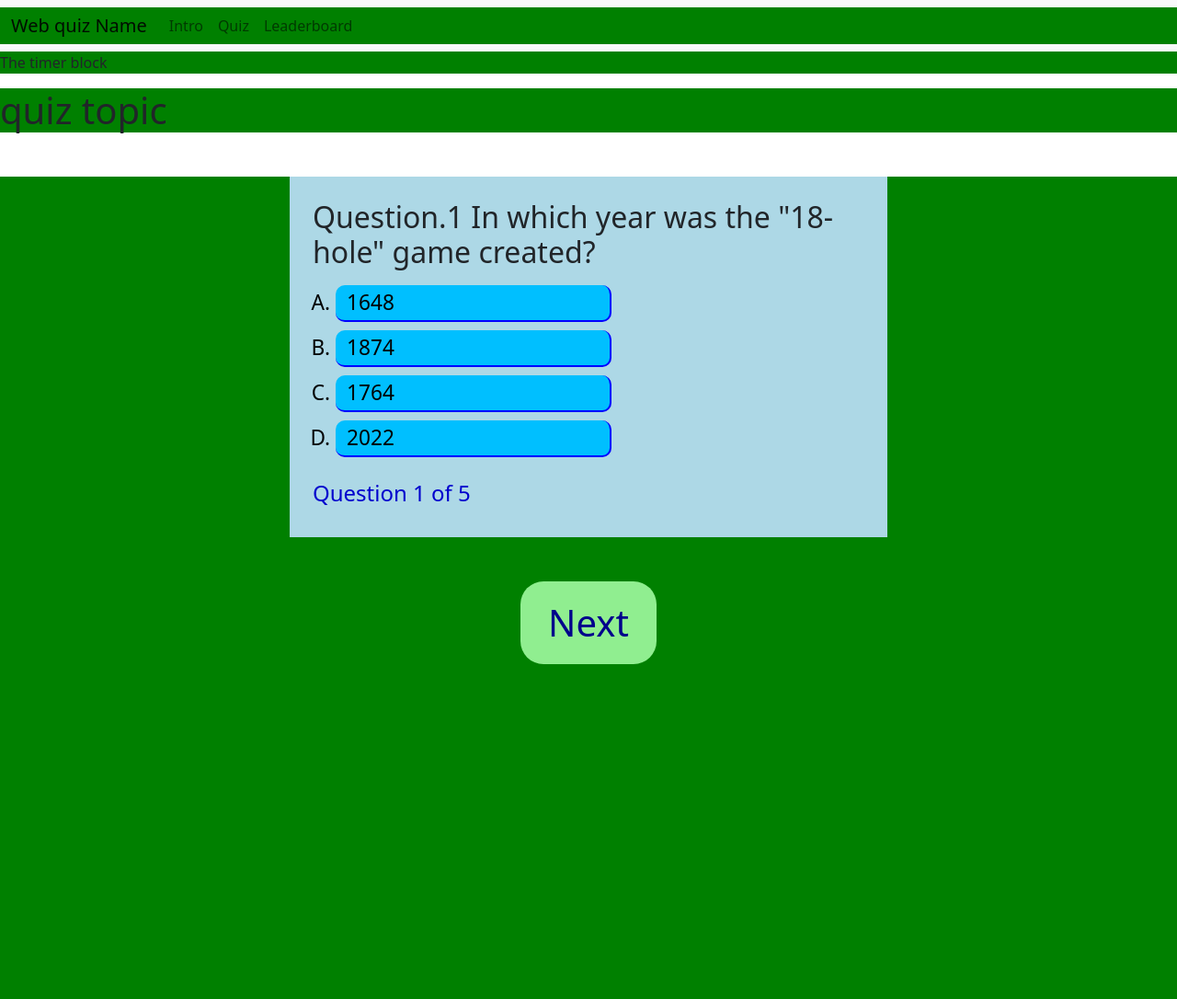
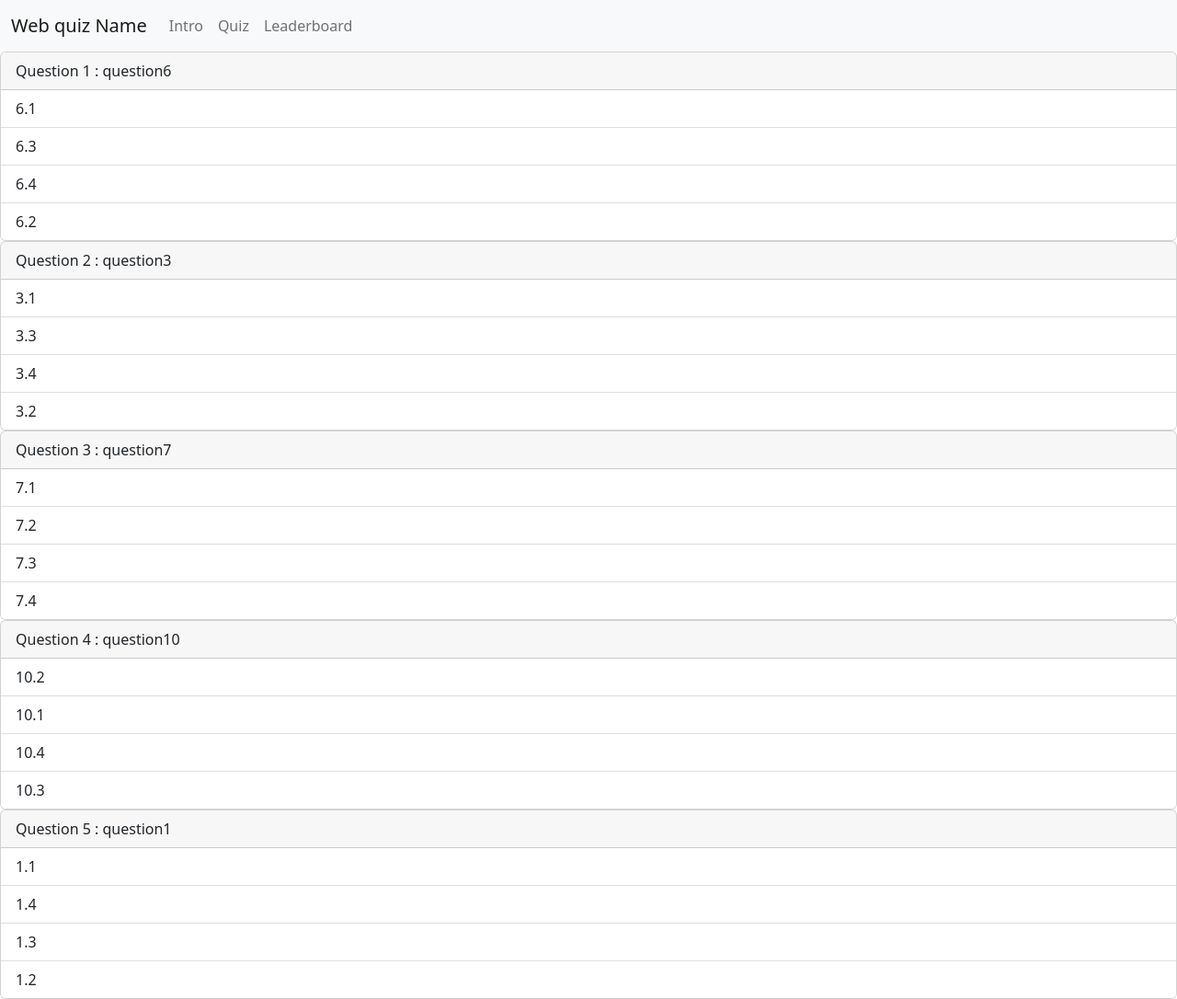
Before and after one commit to HYuuuu-165/web-quiz, a Flask app: page /home in a window 1280 px wide. Shown: the whole page at 92% size. Before the commit the page ends 722 px from the top, so only its background shows below. Run offline with Flask 2, Linux system fonts and the light colour scheme; data comes from the database, SQL or seed files in the repository; both versions use the stored data as it was after the commit.

Commit message:
show quiz

```diff
--- /dev/null
+++ b/etc/defaults.cfg
@@ -0,0 +1,15 @@
+[config]
+debug = True
+ip_address = 0.0.0.0
+prot = 5000
+url = http://127.0.0.1:5000/
+SECRET_KEY = b'\xech\xd7)\x90Q\x1a\xd1\xde\x12\xc9\xab\x87M\xbc\x93MLx0\xe5gE\xe0'
+
+[logging]
+name = loggingapp.log
+location = var/
+level = DEBUG
+
+[quiz_db]
+name = quiz.db
+location = var/quiz.db
--- a/main.py
+++ b/main.py
@@ -1,21 +1,155 @@
-from flask import Flask, redirect, url_for, request, render_template
+from flask import Flask, redirect, url_for, request, render_template, flash, g, session
+import configparser
+import logging
+from logging.handlers import RotatingFileHandler
+import sqlite3
+from functools import wraps
+import random
 
 app = Flask(__name__)
 
 
+# config
+def init(app):
+    config = configparser.ConfigParser()
+    try:
+        config_location = 'etc/defaults.cfg'
+        config.read(config_location)
+
+        app.config['SECRET_KEY'] = config.get('config', 'SECRET_KEY')
+
+        app.config['DEBUG'] = config.get('config', 'debug')
+        app.config['ip_address'] = config.get('config', 'ip_address')
+        app.config['url'] = config.get('config', 'url')
+
+        app.config['log_file'] = config.get('logging', 'name')
+        app.config['log_location'] = config.get('logging', 'location')
+        app.config['log_level'] = config.get('logging', 'level')
+
+        app.config['db_location'] = config.get('quiz_db', 'location')
+    except:
+        print("Couldn't read configs from: ", config_location)
+
+
+# logging
+def logs(app):
+    log_pathname = app.config['log_location'] + app.config['log_file']
+    file_handler = RotatingFileHandler(log_pathname, maxBytes=1024 * 1024 * 10, backupCount=1024)
+    file_handler.setLevel(app.config['log_level'])
+    formatter = logging.Formatter('%(levelname)s | %(asctime)s | %(module)s | %(funcName)s | %(message)s')
+    file_handler.setFormatter(formatter)
+    app.logger.setLevel(app.config['log_level'])
+    app.logger.addHandler(file_handler)
+
+
+init(app)
+logs(app)
+
+
+# database
+def get_db():
+    connection = sqlite3.connect('var/quiz.db')
+    cursor = connection.cursor()
+    location = app.config['db_location']
+    with app.app_context():
+        db = getattr(g, 'db', None)
+        if db is None:
+            db = sqlite3.connect(location)
+            g.db = db
+
+            # table 1: quiz
+            cursor.execute('drop table if exists quiz')
+            cursor.execute('create table quiz (id int, question text, answer text)')
+            release_list_1 = [(1, 'question1', 'answer1'),
+                              (2, 'question2', 'answer2'),
+                              (3, 'question3', 'answer3'),
+                              (4, 'question4', 'answer4'),
+                              (5, 'question5', 'answer5'),
+                              (6, 'question6', 'answer6'),
+                              (7, 'question7', 'answer7'),
+                              (8, 'question8', 'answer8'),
+                              (9, 'question9', 'answer9'),
+                              (10, 'question10', 'answer10')]
+
+            cursor.executemany('insert into quiz values (?, ?, ?)', release_list_1)
+
+            # table 2:options
+            cursor.execute('drop table if exists options')
+            cursor.execute('create table options (id int, option_1 text, option_2 text, option_3 text, option_4 text)')
+            release_list_2 = [(1, '1.1', '1.2', '1.3', '1.4'),
+                              (2, '2.1', '2.2', '2.3', '2.4'),
+                              (3, '3.1', '3.2', '3.3', '3.4'),
+                              (4, '4.1', '4.2', '4.3', '4.4'),
+                              (5, '5.1', '5.2', '5.3', '5.4'),
+                              (6, '6.1', '6.2', '6.3', '6.4'),
+                              (7, '7.1', '7.2', '7.3', '7.4'),
+                              (8, '8.1', '8.2', '8.3', '8.4'),
+                              (9, '9.1', '9.2', '9.3', '9.4'),
+                              (10, '10.1', '10.2', '10.3', '10.4'), ]
+            cursor.executemany('insert into options values (?, ?, ?, ?, ?)', release_list_2)
+
+            connection.commit()
+            cursor.execute('select * from quiz')
+            data_quiz = cursor.fetchall()
+            cursor.execute('select * from options')
+            data_options = cursor.fetchall()
+
+    return data_quiz, data_options
+
+
+# close db
+@app.teardown_appcontext
+def close_db_connection(exception):
+    db = getattr(g, 'db', None)
+    if db is not None:
+        db.close()
+
+
+# quiz
+# intro page
 @app.route('/')
 def info():
+    # check config
+    print(app.config['SECRET_KEY'])
+    this_route = url_for('info')
+    app.logger.info('log info: ' + this_route)
     return render_template('info.html')
 
 
+@app.route('/start_quiz', methods=['POST'])
+def start_quiz():
+    print('button pressed')
+    return redirect(url_for('.home'))
+
+
+# quiz page
 @app.route('/home')
 def home():
-    return render_template('home.html')
+    data_question, data_options = get_db()
+
+    # random question and show 5
+    quizs = random.sample(data_question, 5)
+    ordered_options = []
+    for q in quizs:
+        for o in data_options:
+            if q[0] == o[0]:
+                ordered_options.append(o)
+
+    # random options
+    options = []
+    for i in ordered_options:
+        new_op = [i[0]]
+        ops = i[1:10]
+        new_op += random.sample(ops, 4)
+        options.append(new_op)
+
+    # return options
+    return render_template('home.html', quizs=quizs, options=options)
 
 
-@app.route('/timeout')
-def timeout():
-    return render_template('timeout.html')
+@app.route('/home/<e>/<x>', methods=['POST', 'GET'])
+def judge(e, x):
+    print(x)
 
 
 @app.route('/leaderboard')
@@ -28,64 +162,7 @@ def page_not_find(error):
     return 'Opps, page you requested is not exsit yet', 404
 
 
-"""
-@app.route('/a')
-def a():
-	return redirect(url_for('hello_world'))
-
-@app.route('/b')
-def b():
-	start = '<img src = "'
-	end = '">'
-	url = url_for('static', filename = 'vmask.jpg')
-	return start+url+end, 200
-
-@app.route('/c', methods = ['GET', 'POST'])
-def c():
-	if request.method == 'GET':
-		page = '''
-		<html><body>
-			<form action = '' method = 'POST' name = 'form'>
-			<label for='name'>Name:<label>
-			<input type = 'text' name = 'name' id = 'name'/>
-			<input type = 'submit' name = 'submit' id = 'submit'/>
-			</form>
-		</body></html>
-		'''
-		return page
-	else:
-		print(request.form)
-		name = request.form['name']
-		return 'Hello ' +  name
-
-@app.route('/')
-@app.route('/d/<name>') #construct page with variables
-def d(name=None):
-	return render_template('hello.html', name = name)
-
-@app.route('/e/') #construct html with parameters
-def e():
-	name = request.args.get('name','an alter one when name is not provide')
-	return 'Hello %s' %name
-
-@app.route('/f/', methods = ['GET', 'POST']) # get files than para/vari
-def f():
-	if request.method == 'POST':
-		f = request.files['datafile']
-		print(f)
-		f.save('static/uploads/upload.png')
-		return 'File Uploaded'
-	else:
-		page='''
-			<html><body>
-				<form action = '' method = 'post' name = 'form' enctype = 'multipart/form-data'>
-				<input type = 'file' name = 'datafile'/>
-				<input type = 'submit' name = 'submit' id = 'submit'/>
-				</form>
-			</body></html>
-			'''
-		return page, 200
-
+# run
 if __name__ == '__main__':
-	app.run(host = '0.0.0.0', debug = True)
-"""
+    init(app)
+    app.run()
--- a/templates/base.html
+++ b/templates/base.html
@@ -3,7 +3,7 @@
 <head>
 	<title>{%block title%}{%endblock%}</title>
 	<link href="https://cdn.jsdelivr.net/npm/bootstrap@5.2.2/dist/css/bootstrap.min.css" rel="stylesheet" integrity="sha384-Zenh87qX5JnK2Jl0vWa8Ck2rdkQ2Bzep5IDxbcnCeuOxjzrPF/et3URy9Bv1WTRi" crossorigin="anonymous">
-    <link rel="stylesheet" href="quiz.css">
+
 <head/>
 
 <body>
@@ -20,11 +20,11 @@
 					</li>
 
                     <li class="nav-item">
-                        <a class="nav-link" href="home">Quiz</a>
+                        <a class="nav-link" href="/home">Quiz</a>
                     </li>
 
 					<li class="nav-item">
-						<a class="nav-link" href="leaderboard">Leaderboard</a>
+						<a class="nav-link" href="/leaderboard">Leaderboard</a>
 					</li>
 
 				</ul>
--- a/templates/home.html
+++ b/templates/home.html
@@ -1,36 +1,46 @@
 {% extends 'base.html' %}
+
+{% block head %}
+    <style>
+        div#quiz-boxes {
+                margin: 3%;
+                margin-left:10%;
+                margin-right: 10%;
+                }
+        li.list-group-item:hover {
+                background-color:lightgrey;
+                }
+    </style>
+{% endblock %}
+
 {% block content %}
-	<p>The timer block</p>
-	<h1 id="title">quiz topic</h1>
+    <!-- make question container -->
+    {% for i in quizs %}
+        <div id = 'quiz-boxes' class="card" style="width: auto;">
+            <div id="{{i[1]}}" class="card-header" >
+                Question {{quizs.index(i)+1}} : {{i[1]}}
+            </div>
+            <ul class="list-group list-group-flush">
+                {% for e in options if e[0] == i[0] %}
+                    {% for x in e if e.index(x) != 0 %}
+                        {# SyntaxError: missing ) after argument list #}
+                            <li id="{{x}}" class="list-group-item" onclick = "judge({{e[0]}}, '{{x}}' )"> {{x}} </li>
+                    {% endfor %}
+                {% endfor %}
+            </ul>
+        </div>
+    {% endfor %}
 
-	<!-- make question container -->
-	<div id="container">
-    		<div class="questions">
-        	<h2 id="question"></h2>
-        	<!-- An ordered list of items with number -->
-        	<ol type="A">
-            		<li class="option"><span id="option0" onclick="scoring(this)"></span></li>
-            		<li class="option"><span id="option1" onclick="scoring(this)"></span></li>
-            		<li class="option"><span id="option2" onclick="scoring(this)"></span></li>
-            		<li class="option"><span id="option3" onclick="scoring(this)"></span></li>
-        	</ol>
-        	<h4 id="stage"></h4>
-    		</div>
+<script>
+    //change color after click, one choice, change answer
+    function judge(quiz_index,choice){
+        if(flags.selected == false){
+            li = document.getElementById(choice);
+            li.style.backgroundColor = 'lightblue';
+            flags.selected == true;
+        }
+        console.log(li);
+    }
+</script>
 
-    		<div class="buttons">
-        		<button type="button" class="next">Next</button>
-    		</div>
-	</div>
-
-	<!-- show score -->
-	<div id="scoreboard">
-    		<h2 id="score-title">Your Score</h2>
-    		<h2 id="score"></h2>
-    		<!-- HTML buttons -->
-    		<button type="button" id="Restart" onclick="backToQuiz()">Restart</button>
-    		<!-- <button onclick="window.location.href='answer.html';">See answer</button> -->
-	</div>
-
-	<!-- call javascript file -->
-        <script src='{{url_for('static', filename='quiz.js')}}'></script>
 {% endblock %}
```
Also changed, not shown: static/css/quiz.css (renamed from static/quiz.css), static/js/quiz.js (renamed from static/quiz.js), var/quiz.db (added), 1 other file.
